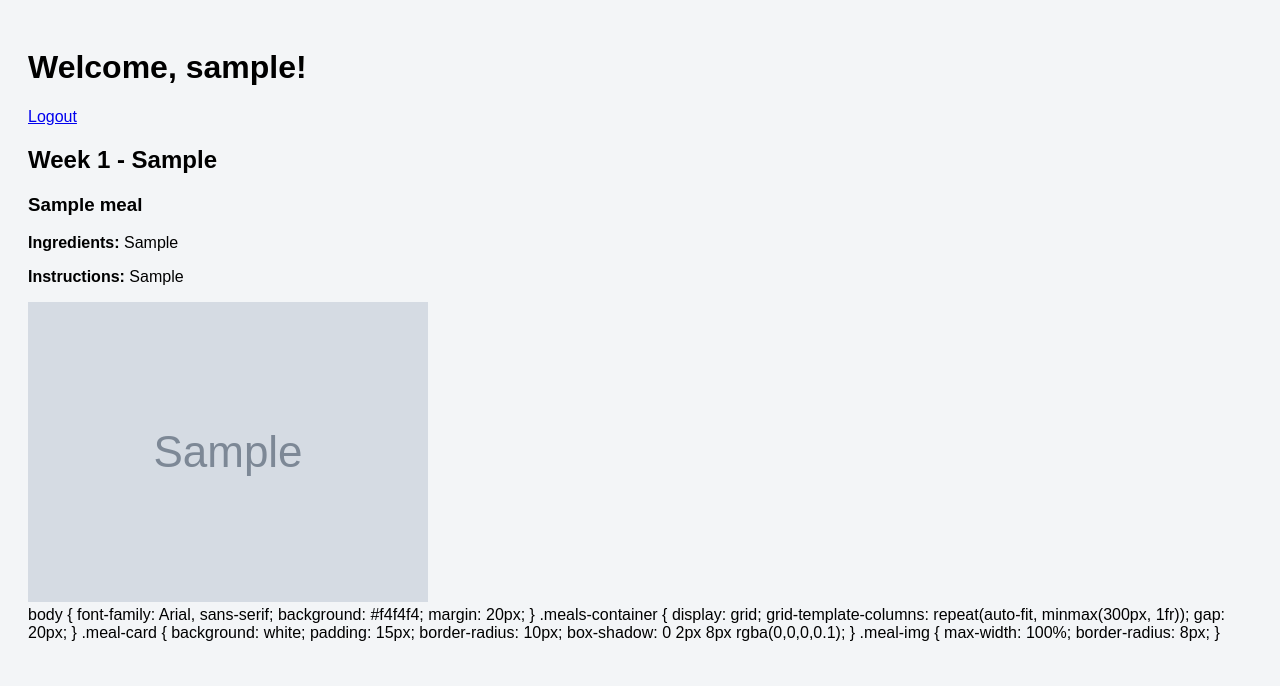
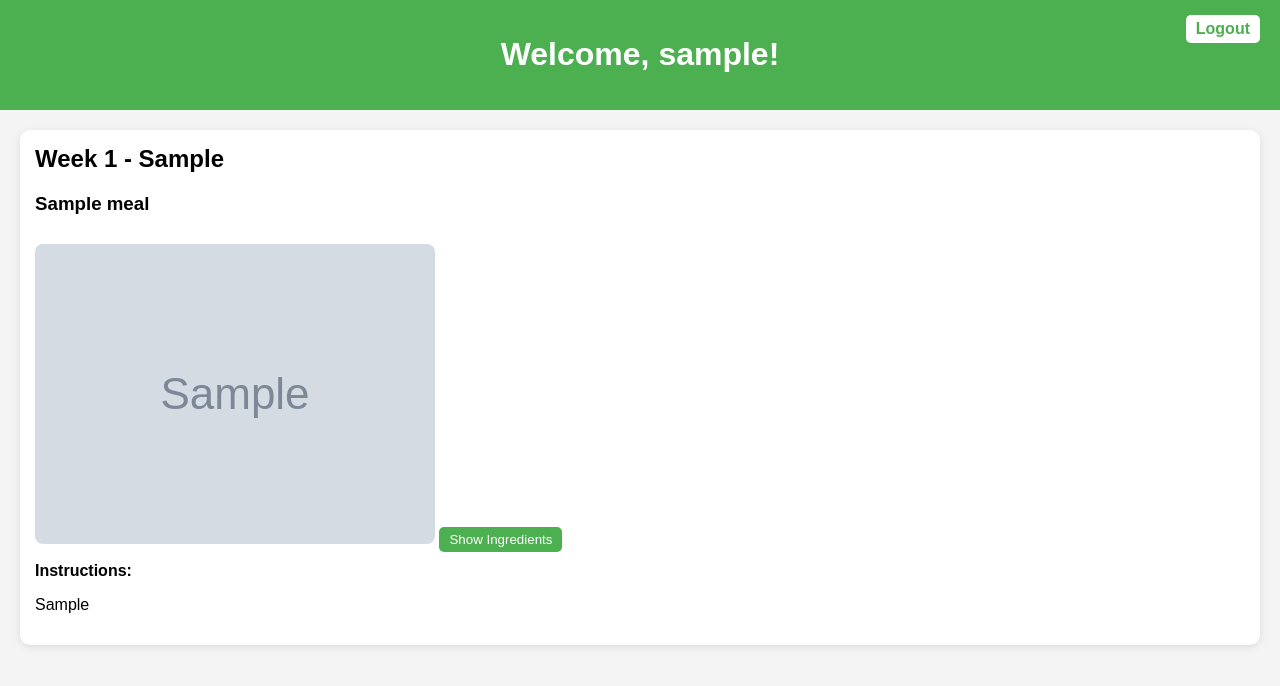
Before and after one commit to neilhardy111-star/multiuser_dinner_planner, a Flask app: page / in a window 1280 px wide. Shown: the top 686 px of the page. Run offline with Flask 3, Linux system fonts and the light colour scheme; a user stored in the database is signed in; tables that the repository leaves empty hold one stand-in row (values such as "Sample post"); grey boxes marked "Sample" are stand-in pictures.

Commit message:
Update shopping.html

```diff
--- a/templates/shopping.html
+++ b/templates/shopping.html
@@ -1,46 +1,114 @@
 <!doctype html>
-<html>
+<html lang="en">
 <head>
+    <meta charset="UTF-8">
     <title>My Dinner Planner</title>
     <link rel="stylesheet" href="{{ url_for('static', filename='style.css') }}">
+    <style>
+        body {
+            font-family: Arial, sans-serif;
+            background: #f4f4f4;
+            margin: 0;
+            padding: 0;
+        }
+        header {
+            background: #4CAF50;
+            color: white;
+            padding: 15px;
+            text-align: center;
+        }
+        .logout {
+            position: absolute;
+            top: 15px;
+            right: 20px;
+            background: white;
+            color: #4CAF50;
+            padding: 5px 10px;
+            border-radius: 5px;
+            text-decoration: none;
+            font-weight: bold;
+        }
+        .meals-container {
+            display: grid;
+            grid-template-columns: repeat(auto-fit, minmax(300px, 1fr));
+            gap: 20px;
+            padding: 20px;
+        }
+        .meal-card {
+            background: white;
+            padding: 15px;
+            border-radius: 10px;
+            box-shadow: 0 2px 8px rgba(0,0,0,0.1);
+            position: relative;
+        }
+        .meal-card h2 {
+            margin-top: 0;
+        }
+        .meal-img {
+            max-width: 100%;
+            border-radius: 8px;
+            margin-top: 10px;
+        }
+        .ingredients, .instructions {
+            margin-top: 10px;
+        }
+        .show-ingredients-btn {
+            background: #4CAF50;
+            color: white;
+            border: none;
+            padding: 5px 10px;
+            border-radius: 5px;
+            cursor: pointer;
+            margin-top: 5px;
+        }
+        .ingredients-content {
+            display: none;
+            margin-top: 5px;
+            background: #f0f0f0;
+            padding: 5px;
+            border-radius: 5px;
+        }
+    </style>
 </head>
 <body>
-<h1>Welcome, {{ current_user.username }}!</h1>
-<a href="/logout">Logout</a>
+<header>
+    <h1>Welcome, {{ current_user.username }}!</h1>
+    <a class="logout" href="/logout">Logout</a>
+</header>
 
 <div class="meals-container">
     {% for meal in meals %}
     <div class="meal-card">
         <h2>Week {{ meal.week }} - {{ meal.day }}</h2>
         <h3>{{ meal.name }}</h3>
-        <p><strong>Ingredients:</strong> {{ meal.ingredients }}</p>
-        <p><strong>Instructions:</strong> {{ meal.instructions }}</p>
+
         {% if meal.image %}
         <img src="{{ url_for('static', filename='uploads/' + meal.image) }}" alt="{{ meal.name }}" class="meal-img">
         {% endif %}
+
+        <button class="show-ingredients-btn" onclick="toggleIngredients('ing-{{ meal.id }}')">Show Ingredients</button>
+        <div class="ingredients-content" id="ing-{{ meal.id }}">
+            {{ meal.ingredients }}
+        </div>
+
+        <div class="instructions">
+            <strong>Instructions:</strong>
+            <p>{{ meal.instructions }}</p>
+        </div>
     </div>
     {% endfor %}
 </div>
 
+<script>
+function toggleIngredients(id) {
+    const elem = document.getElementById(id);
+    if (elem.style.display === "none" || elem.style.display === "") {
+        elem.style.display = "block";
+    } else {
+        elem.style.display = "none";
+    }
+}
+</script>
+
 </body>
 </html>
-body {
-    font-family: Arial, sans-serif;
-    background: #f4f4f4;
-    margin: 20px;
-}
-.meals-container {
-    display: grid;
-    grid-template-columns: repeat(auto-fit, minmax(300px, 1fr));
-    gap: 20px;
-}
-.meal-card {
-    background: white;
-    padding: 15px;
-    border-radius: 10px;
-    box-shadow: 0 2px 8px rgba(0,0,0,0.1);
-}
-.meal-img {
-    max-width: 100%;
-    border-radius: 8px;
-}
```
